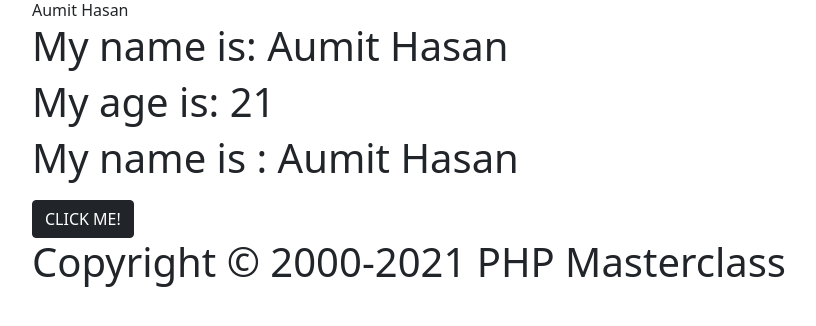
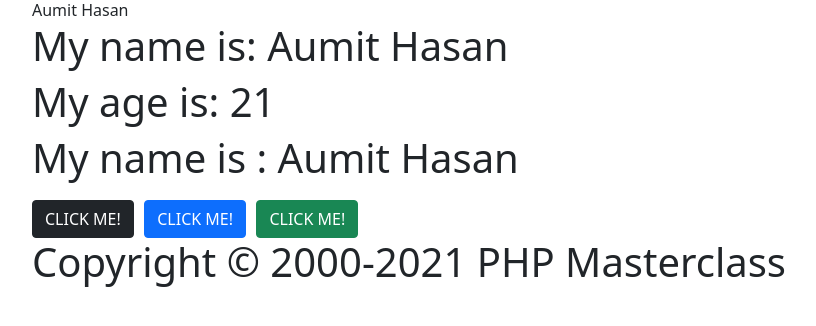
Before and after one commit to aumit210780/php_primer, a PHP site: page / in a window 1280 px wide. Shown: the part 256-582 px from the top of the page, without its empty margins (50-866 px from the left). Run offline with PHP 8.4, Linux system fonts and the light colour scheme.

Commit message:
added two more buttons

```diff
--- a/index.php
+++ b/index.php
@@ -27,6 +27,8 @@
 
     ?>
     <button type="button" class="btn btn-dark">CLICK ME!</button>
+    <button type="button" class="btn btn-primary">CLICK ME!</button>
+    <button type="button" class="btn btn-success">CLICK ME!</button>
 
     <?php
      require 'include/footer.php'
```
